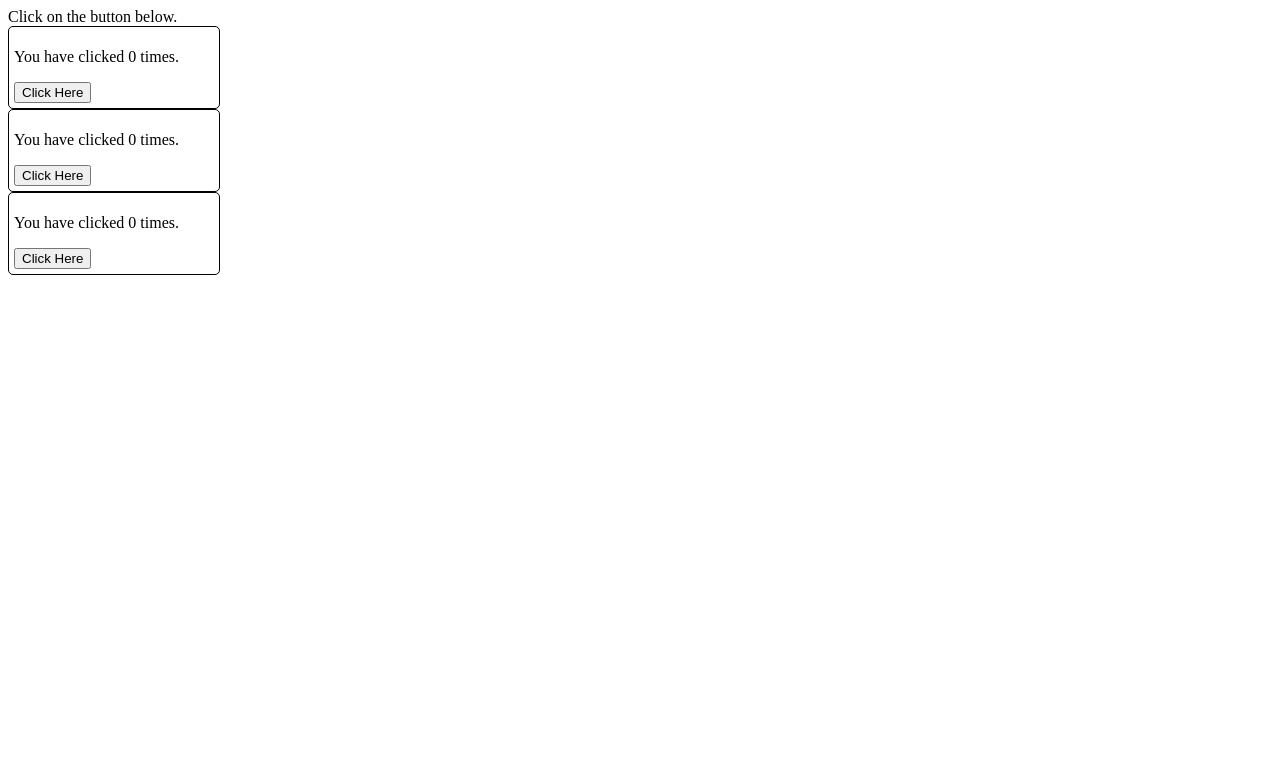
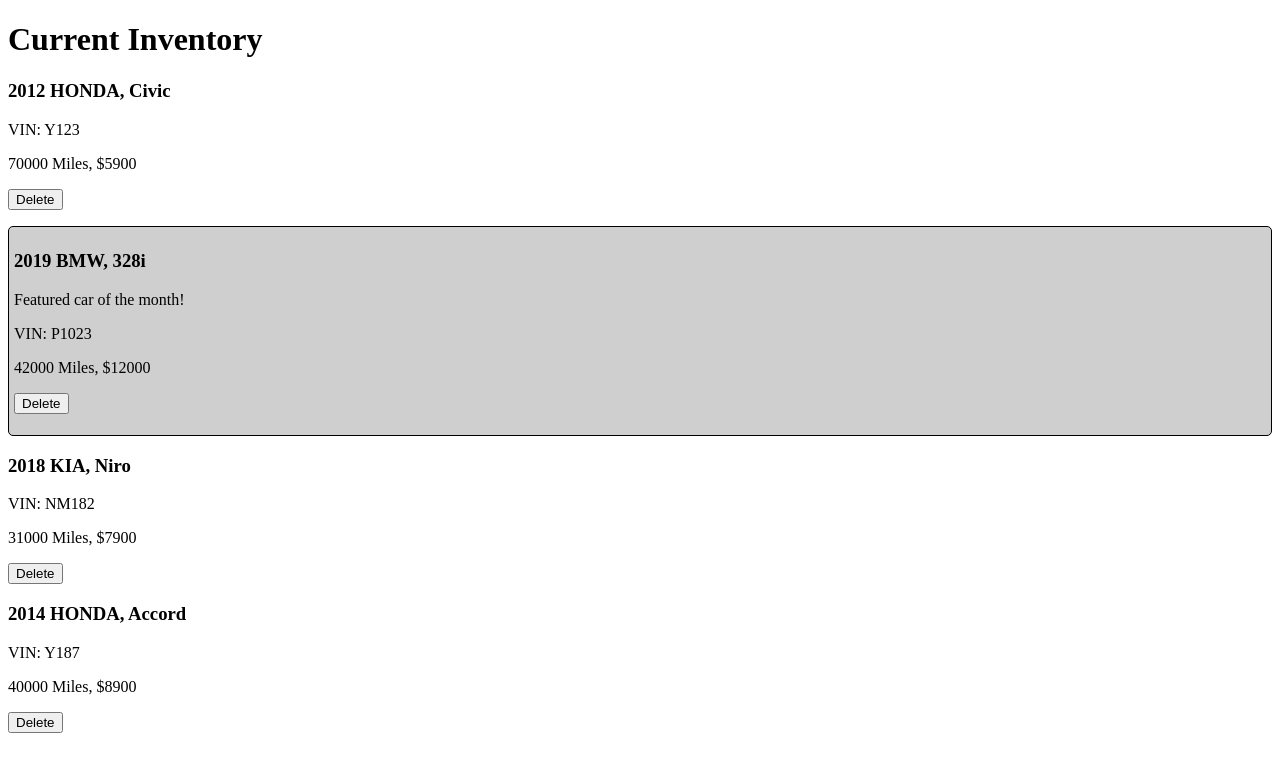
Before and after one commit to RafVillacorta/my-test-app, an Angular app: page / in a window 1280 px wide. Shown: the top 772 px of the page. Built offline with nearby package versions, Linux system fonts and the light colour scheme.

Commit message:
Completed Lab 4

```diff
--- a/src/app/app.component.html
+++ b/src/app/app.component.html
@@ -1,4 +1 @@
-<div>Click on the button below.</div>
-<app-tap-counter></app-tap-counter>
-<app-tap-counter></app-tap-counter>
-<app-tap-counter></app-tap-counter>
+<app-dealer-inventory></app-dealer-inventory>
--- a/src/app/app.module.ts
+++ b/src/app/app.module.ts
@@ -3,11 +3,13 @@
 
 import { AppComponent } from './app.component';
 import { TapCounterComponent } from './tap-counter/tap-counter.component';
+import { DealerInventoryComponent } from './dealer-inventory/dealer-inventory.component';
 
 @NgModule({
   declarations: [
     AppComponent,
-    TapCounterComponent
+    TapCounterComponent,
+    DealerInventoryComponent
   ],
   imports: [
     BrowserModule
--- /dev/null
+++ b/src/app/dealer-inventory/dealer-inventory.component.css
@@ -0,0 +1,6 @@
+.featured-item {
+    border: thin black solid;
+    border-radius: 5px;
+    padding: 5px;
+    background-color: #cfcfcf
+}
--- /dev/null
+++ b/src/app/dealer-inventory/dealer-inventory.component.html
@@ -0,0 +1,12 @@
+<h1>Current Inventory</h1>
+<p *ngIf="inventory.length==0">There are no cars in inventory</p>
+
+<div *ngFor="let car of inventory; trackBy: trackByVIN"  [ngClass]="{'featured-item': car.featured}">
+    <h3>{{car.year}} {{car.make}}, {{car.model}}</h3>
+    <p *ngIf="car.featured">Featured car of the month!</p>
+    <p>VIN: {{car.VIN}}</p>
+    <p>{{car.mileage}} Miles, ${{car.price}}</p>
+    <p>
+        <button (click)="deleteVehicle(car)">Delete</button>
+    </p>
+</div>
--- /dev/null
+++ b/src/app/dealer-inventory/dealer-inventory.component.ts
@@ -0,0 +1,62 @@
+import { Component } from '@angular/core';
+import { Vehicle } from '../vehicle';
+
+@Component({
+  selector: 'app-dealer-inventory',
+  templateUrl: './dealer-inventory.component.html',
+  styleUrls: ['./dealer-inventory.component.css']
+})
+export class DealerInventoryComponent {
+  inventory:Vehicle[] = [
+    {
+      VIN: "Y123",
+      year: 2012,
+      make: "HONDA",
+      model: "Civic",
+      mileage: 70000,
+      price: 5900.00,
+      featured: false,
+      photos: []
+    },
+    {
+      VIN: "P1023",
+      year: 2019,
+      make: "BMW",
+      model: "328i",
+      mileage: 42000,
+      price: 12000.00,
+      featured: true,
+      photos: ["/assets/b-1.png", "/assets/b-2.png", "/assets/b-3.png", "/assets/b-4.png"]
+    },
+    {
+      VIN: "NM182",
+      year: 2018,
+      make: "KIA",
+      model: "Niro",
+      mileage: 31000,
+      price: 7900.00,
+      featured: false,
+      photos: ["/assets/k-1.png", "/assets/k-2.png", "/assets/k-3.png"]
+
+    },
+    {
+      VIN: "Y187",
+      year: 2014,
+      make: "HONDA",
+      model: "Accord",
+      mileage: 40000,
+      price: 8900.00,
+      featured: false,
+      photos: []
+    },
+  ]
+
+  trackByVIN(index:number, car:Vehicle) : string {
+    return car.VIN
+  }
+
+  deleteVehicle(car:Vehicle) {
+    this.inventory = this.inventory.filter(c => c.VIN != car.VIN)
+  }
+
+}
--- /dev/null
+++ b/src/app/vehicle.ts
@@ -0,0 +1,10 @@
+export class Vehicle {
+    constructor(public VIN: string,
+        public year: number,
+        public make: string,
+        public model: string,
+        public mileage: number,
+        public price: number,
+        public featured: boolean,
+        public photos: string[]) {}
+}
```
Also changed, not shown: 1 other file (tests, documents, lock files or other folders).
